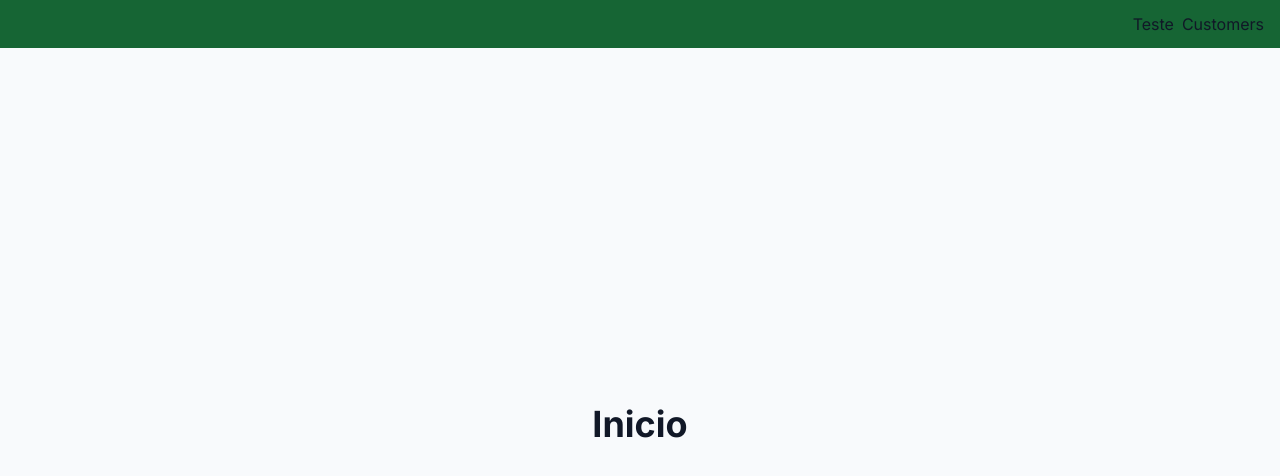
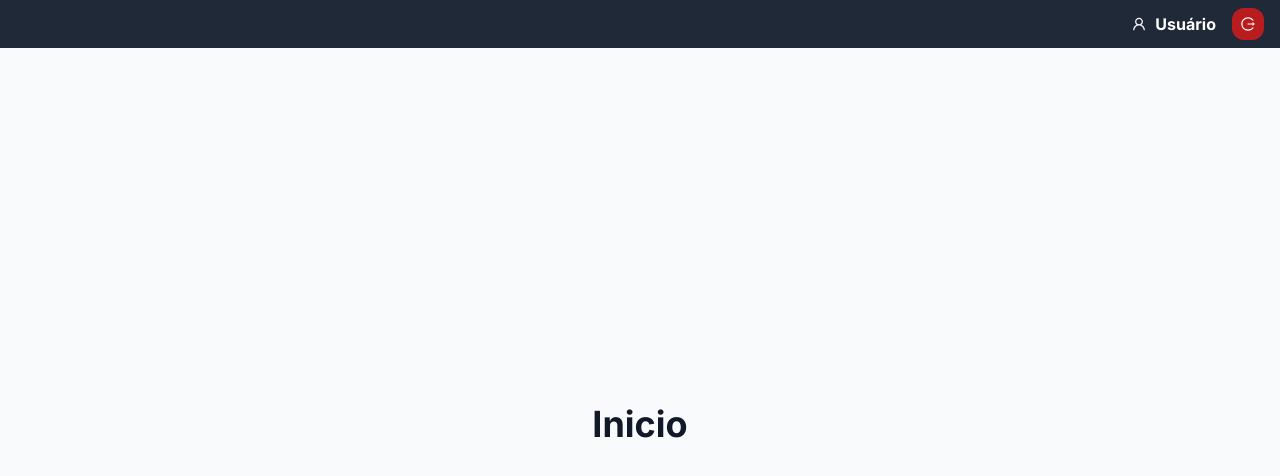
Before and after one commit to Ahnitam/nexjs_front_challenge, a Next.js app: page / in a window 1280 px wide. Shown: the top 476 px of the page. Built offline with nearby package versions, Linux system fonts and the light colour scheme.

Commit message:
chora: add Header component

```diff
--- a/src/components/Header.tsx
+++ b/src/components/Header.tsx
@@ -1,14 +1,19 @@
-import Link from "next/link";
 import { ComponentProps } from "react";
+import { AiOutlineLogout, AiOutlineUser } from "react-icons/ai";
 
 interface HeaderProps extends ComponentProps<"header"> {}
 
 export function Header(props: HeaderProps) {
   return (
-    <header className="bg-green-800 h-12 flex flex-row">
-      <nav className="h-full w-screen flex flex-row items-center justify-end px-4 gap-x-2">
-        <Link href="/">Teste</Link>
-        <Link href="/customers">Customers</Link>
+    <header className="bg-gray-800 h-12 flex flex-row">
+      <nav className="h-full w-screen flex items-center justify-end px-4 py-2 gap-x-2">
+        <div className="flex items-center justify-center h-full hover:bg-gray-900 rounded-xl px-2 gap-2">
+          <AiOutlineUser className="text-white" />
+          <span className="text-white font-bold">Usuário</span>
+        </div>
+        <button className="h-full hover:bg-red-800 bg-red-700 px-2 font-bold rounded-xl">
+          <AiOutlineLogout className="text-white" />
+        </button>
       </nav>
     </header>
   );
```
